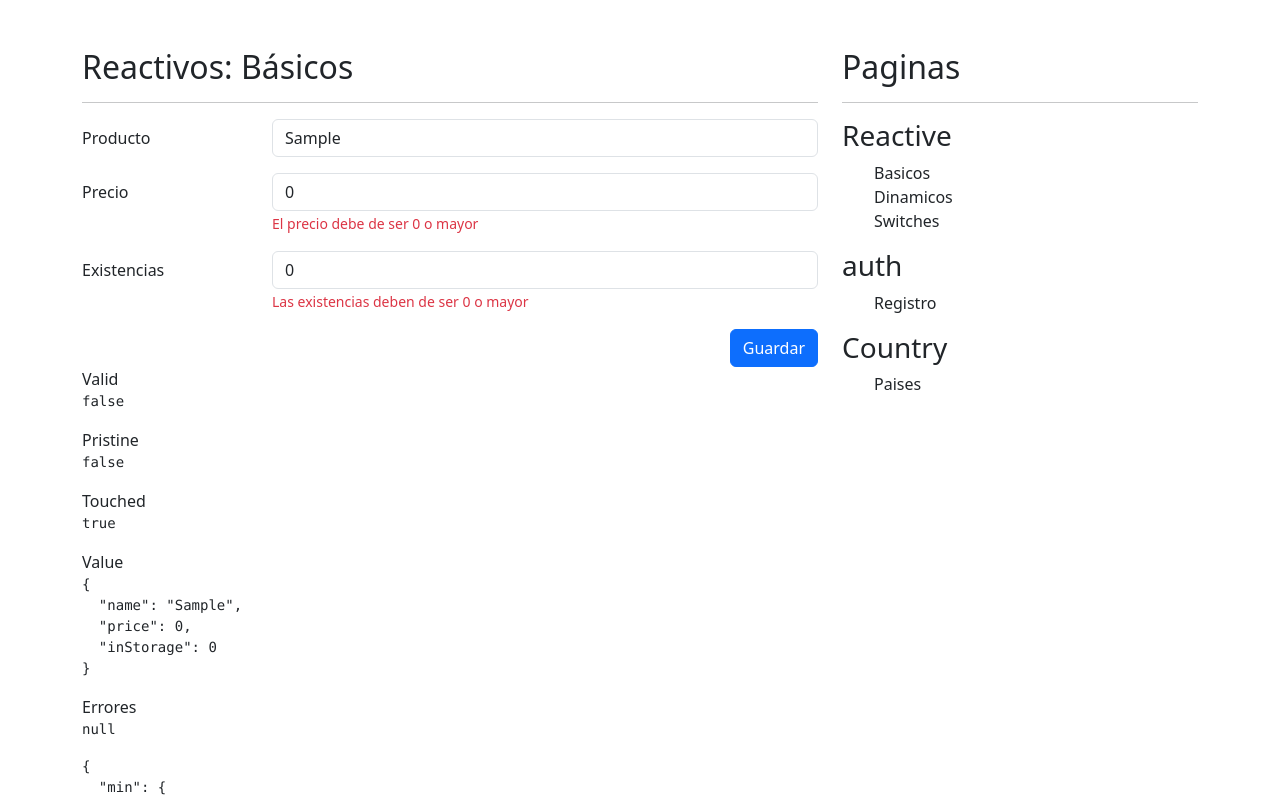
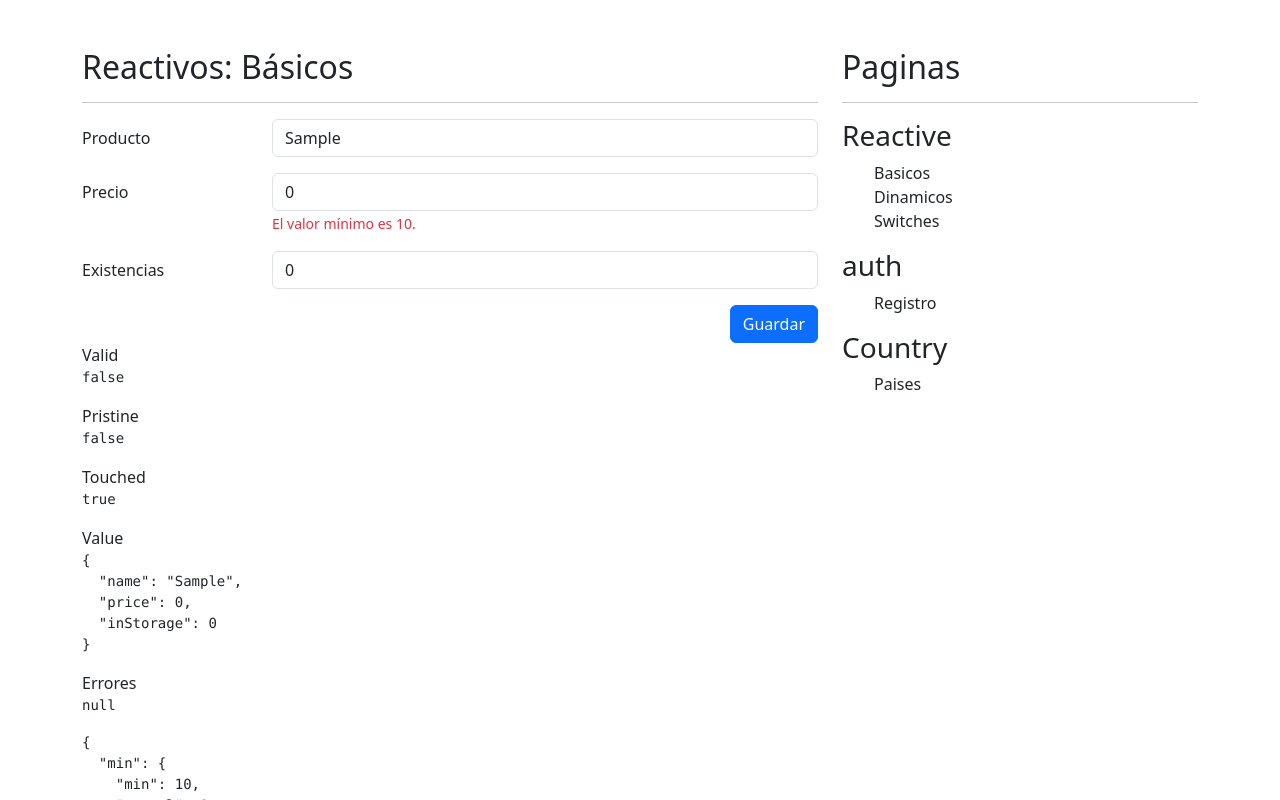
Before and after one commit to a22300241/pipes-uncommon-app, an Angular app: page /reactive/basic in a window 1280 px wide. Both pictures are taken after typing "Sample" into the empty fields and a click on the button "Guardar". Shown: the top 800 px of the page. Built offline with nearby package versions, Linux system fonts and the light colour scheme.

Commit message:
feat: enhance form submission with validation checks and dynamic error messages for product fields

```diff
--- a/src/app/reactive/pages/basic-page/basic-page.component.html
+++ b/src/app/reactive/pages/basic-page/basic-page.component.html
@@ -5,7 +5,7 @@
 <div class="row">
     <div class="col">
 
-        <form autocomplete="off" [formGroup]="myForm" >
+        <form autocomplete="off" [formGroup]="myForm" (ngSubmit)="onSave()" >
 
             <!-- Campo de producto -->
             <div class="mb-3 row">
@@ -35,9 +35,12 @@
                            placeholder="Precio del producto"
                            formControlName="price"/>
 
-                    <span class="form-text text-danger">
-                        El precio debe de ser 0 o mayor
+                     @if (isValidField('price')) {
+                      <span class="form-text text-danger">
+                        <!-- Debe de ser de 3 letras -->
+                        {{getFieldError("price")}}
                     </span>
+                    }
                 </div>
             </div>
 
@@ -49,10 +52,12 @@
                            class="form-control"
                            placeholder="Existencias del producto"
                            formControlName="inStorage"/>
-
-                    <span class="form-text text-danger">
-                         Las existencias deben de ser 0 o mayor
+                     @if (isValidField('inStorage')) {
+                      <span class="form-text text-danger">
+                        <!-- Debe de ser de 3 letras -->
+                        {{getFieldError("inStorage")}}
                     </span>
+                    }
                 </div>
             </div>
 
--- a/src/app/reactive/pages/basic-page/basic-page.component.ts
+++ b/src/app/reactive/pages/basic-page/basic-page.component.ts
@@ -21,7 +21,7 @@
   //  inStorage: new FormControl(0),
   //})
   isValidField(fildName:string):boolean|null{
-    return !!this.myForm.controls[fildName].errors
+    return (this.myForm.controls[fildName].errors && this.myForm.controls[fildName].touched)
   }
   getFieldError(fildName:string):string|null{
     if(!this.myForm.controls[fildName]) return null;
@@ -38,4 +38,12 @@
     }
     return null;
   }
+  onSave(){
+    if(this.myForm.invalid){
+      this.myForm.markAllAsTouched();
+      return;
+    }
+    console.log(this.myForm.value);
+    this.myForm.reset({price:0, inStorage:0});
+  }
  }
```
